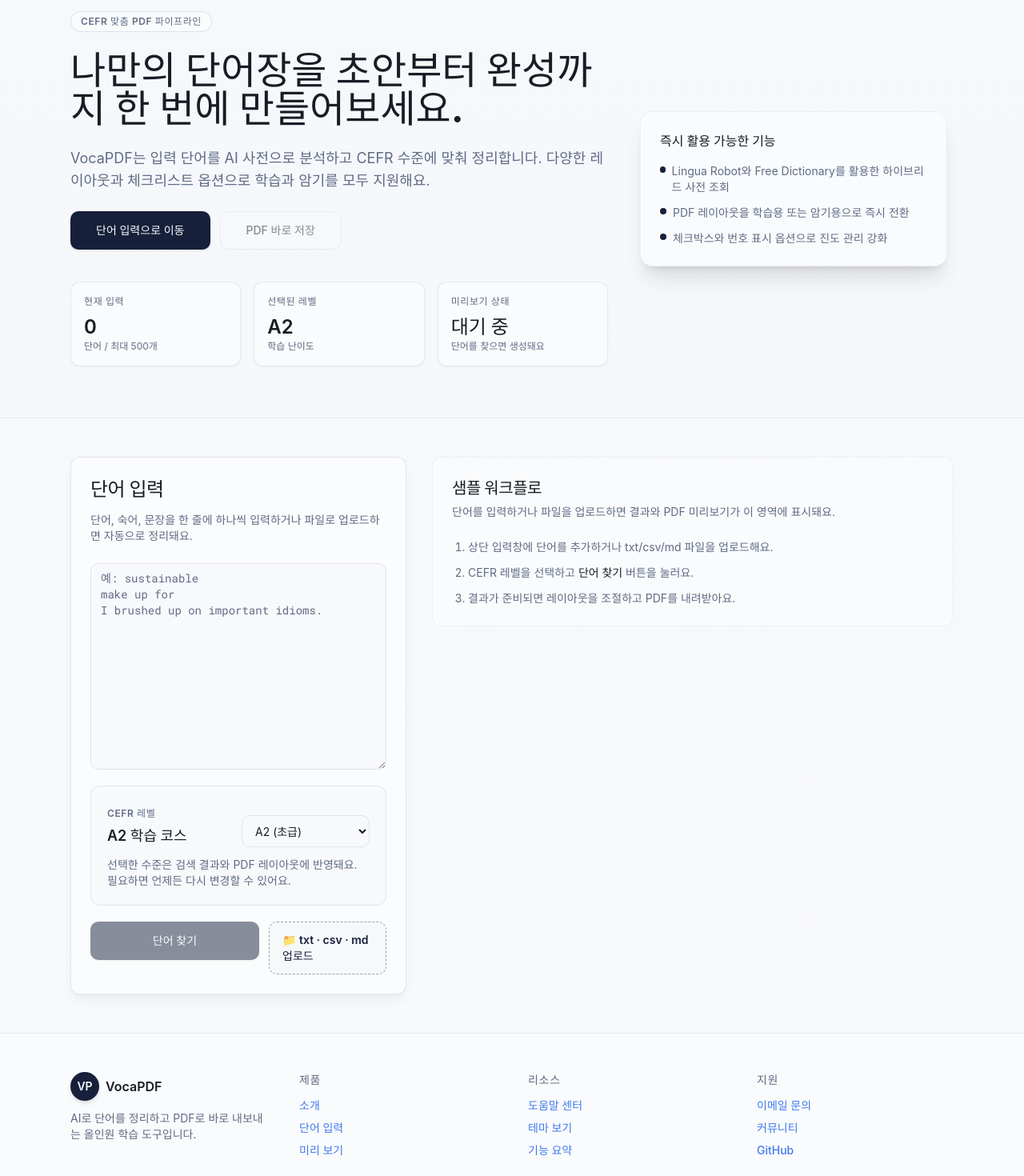
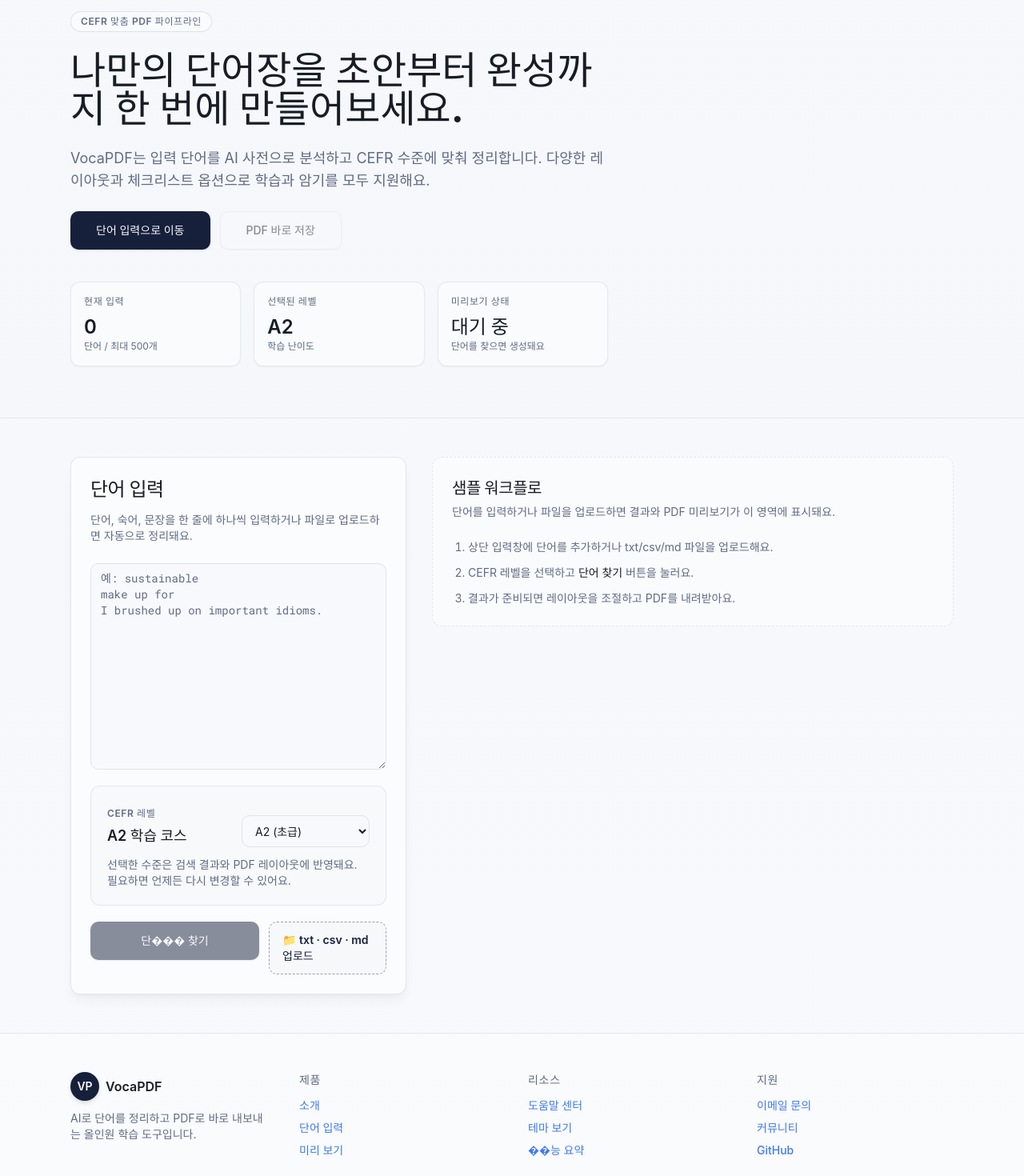
Before and after one commit to bibi-is-typing/vocapdf, a React (Vite) app in the folder frontend/: page / in a window 1280 px wide. Shown: the part 140-1610 px from the top of the page at 80% size. Built offline with nearby package versions, Linux system fonts and the light colour scheme.

Commit message:
Remove feature highlight panel
cgen-f1a240c7f3724233918b27ed6e385e6a

```diff
--- a/frontend/src/App.jsx
+++ b/frontend/src/App.jsx
@@ -49,7 +49,7 @@ function App() {
     try {
       setLoading(true);
       setError(null);
-      setProgress('파일��� 불러오는 중이에요');
+      setProgress('파일을 불러오는 중이에요');
 
       const result = await uploadFile(file);
       setWords(result.data.words.join('\n'));
@@ -185,23 +185,6 @@ function App() {
                 </div>
               </dl>
             </div>
-            <div className="grid w-full max-w-sm gap-4 rounded-2xl border border-dashed border-border/70 bg-card/70 p-6 shadow-xl">
-              <h2 className="text-base font-semibold text-foreground">즉시 활용 가능한 기능</h2>
-              <ul className="space-y-3 text-sm text-muted-foreground">
-                <li className="flex items-start gap-2">
-                  <span className="mt-1 h-2 w-2 rounded-full bg-primary" />
-                  <span>Lingua Robot와 Free Dictionary를 활용한 하이브리드 사전 조회</span>
-                </li>
-                <li className="flex items-start gap-2">
-                  <span className="mt-1 h-2 w-2 rounded-full bg-primary" />
-                  <span>PDF 레이아웃을 학습용 또는 암기용으로 즉시 전환</span>
-                </li>
-                <li className="flex items-start gap-2">
-                  <span className="mt-1 h-2 w-2 rounded-full bg-primary" />
-                  <span>체크박스와 번호 표시 옵션으로 진도 관리 강화</span>
-                </li>
-              </ul>
-            </div>
           </div>
         </section>
 
@@ -256,7 +239,7 @@ function App() {
                     className="flex-1"
                     size="lg"
                   >
-                    {loading ? '찾는 중이에요.' : '단어 찾기'}
+                    {loading ? '찾는 중이에요.' : '단��� 찾기'}
                   </Button>
 
                   <label htmlFor="file-upload" className="flex flex-1">
@@ -381,7 +364,7 @@ function App() {
                   <Card id="preview" className="border border-border/70 bg-card/90 shadow-xl">
                     <CardHeader>
                       <CardTitle className="text-xl font-semibold text-foreground">미리 보기</CardTitle>
-                      <CardDescription>PDF로 내보내�� 전에 레이아웃을 확인하세요.</CardDescription>
+                      <CardDescription>PDF로 내보내기 전에 레이아웃을 확인하세요.</CardDescription>
                     </CardHeader>
                     <CardContent className="pt-6">
                       <PDFPreview
@@ -442,7 +425,7 @@ function App() {
                   테마 보기
                 </a>
               </li>
-              <li><a href="#features" className="transition hover:text-foreground">기능 요약</a></li>
+              <li><a href="#features" className="transition hover:text-foreground">��능 요약</a></li>
             </ul>
           </div>
 
```
